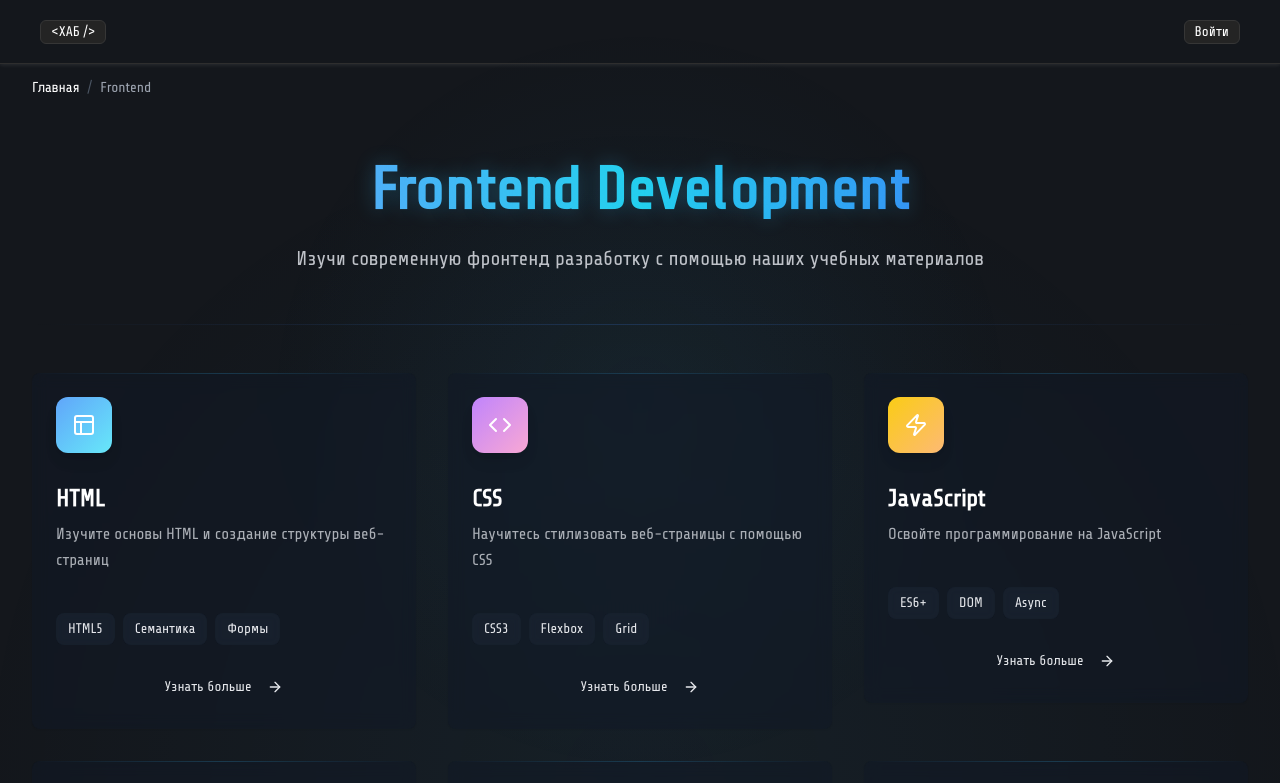
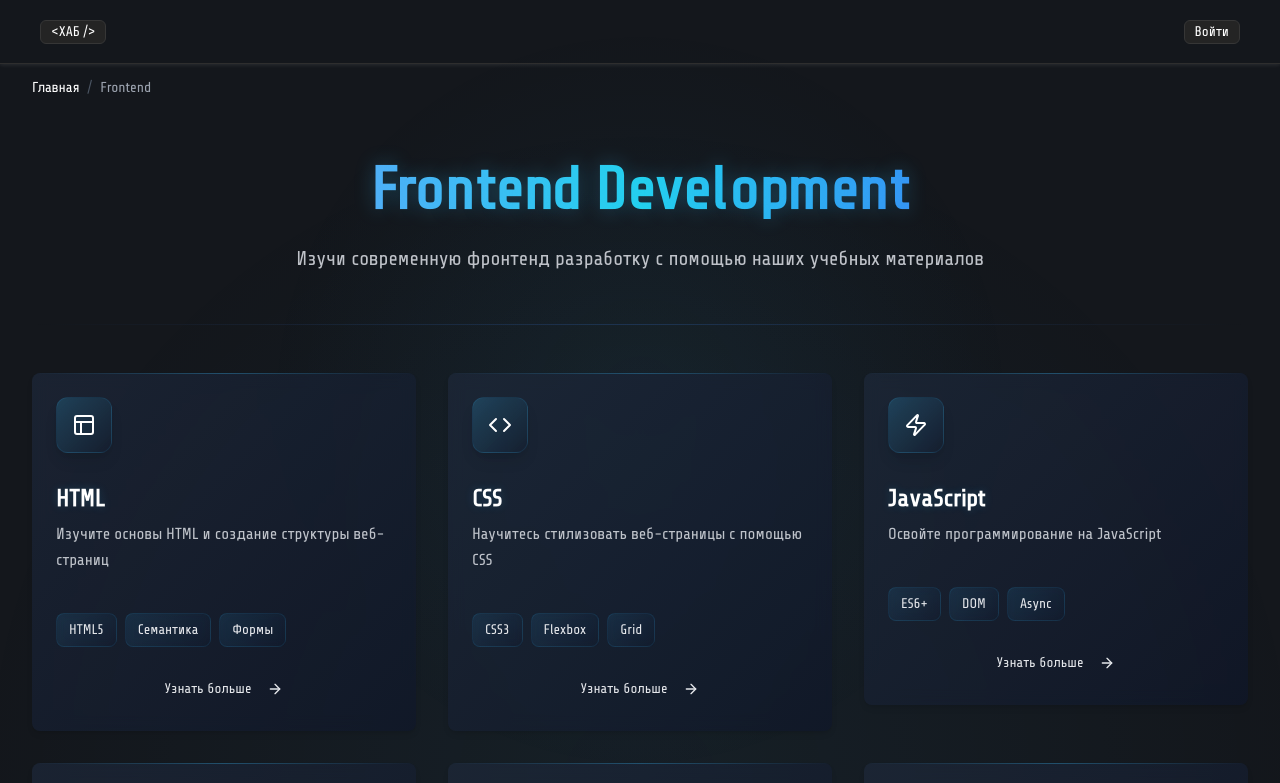
Before and after one commit to art-crazy/school-frontend, a React (Vite) app: page /frontend in a window 1280 px wide. Shown: the top 783 px of the page. Built offline with nearby package versions, Linux system fonts and the light colour scheme.

Commit message:
правки по ui

```diff
--- a/src/pages/Frontend/FrontendPage.module.scss
+++ b/src/pages/Frontend/FrontendPage.module.scss
@@ -45,10 +45,12 @@
 }
 
 .topicCard {
-  @apply cursor-pointer transition-all duration-300 hover:shadow-2xl hover:scale-[1.02] border border-gray-700/50 bg-gray-900/50 backdrop-blur-sm;
+  @apply cursor-pointer transition-all duration-300 hover:shadow-2xl hover:scale-[1.02] border border-gray-700/50;
   position: relative;
   overflow: hidden;
   backdrop-filter: blur(8px);
+  background: linear-gradient(135deg, rgba(30, 41, 59, 0.7), rgba(15, 23, 42, 0.7));
+  box-shadow: 0 4px 6px -1px rgba(0, 0, 0, 0.1), 0 2px 4px -1px rgba(0, 0, 0, 0.06);
 
   &::before {
     content: '';
@@ -57,12 +59,13 @@
     left: 0;
     right: 0;
     height: 1px;
-    background: linear-gradient(to right, transparent, rgba(56, 189, 248, 0.2), transparent);
+    background: linear-gradient(to right, transparent, rgba(56, 189, 248, 0.3), transparent);
   }
 
   &:hover {
-    border-color: rgba(56, 189, 248, 0.2);
-    box-shadow: 0 0 30px rgba(56, 189, 248, 0.05);
+    border-color: rgba(56, 189, 248, 0.3);
+    box-shadow: 0 0 30px rgba(56, 189, 248, 0.1);
+    background: linear-gradient(135deg, rgba(30, 41, 59, 0.8), rgba(15, 23, 42, 0.8));
   }
 }
 
@@ -70,12 +73,14 @@
   @apply w-14 h-14 rounded-xl mb-6 flex items-center justify-center text-white shadow-lg;
   position: relative;
   overflow: hidden;
+  background: linear-gradient(135deg, rgba(56, 189, 248, 0.2), rgba(15, 23, 42, 0.3));
+  border: 1px solid rgba(56, 189, 248, 0.1);
 
   &::after {
     content: '';
     position: absolute;
     inset: 0;
-    background: linear-gradient(45deg, transparent, rgba(255, 255, 255, 0.05), transparent);
+    background: linear-gradient(45deg, transparent, rgba(255, 255, 255, 0.1), transparent);
     transform: translateX(-100%);
     transition: transform 0.6s;
   }
@@ -87,10 +92,11 @@
 
 .cardTitle {
   @apply text-2xl font-semibold text-white mb-2;
+  text-shadow: 0 0 10px rgba(56, 189, 248, 0.2);
 }
 
 .cardDescription {
-  @apply text-base text-gray-300/80 leading-relaxed;
+  @apply text-base text-gray-300/90 leading-relaxed;
 }
 
 .tags {
@@ -98,11 +104,14 @@
 }
 
 .tag {
-  @apply px-3 py-1.5 text-sm bg-gray-800/50 text-gray-200 rounded-lg backdrop-blur-sm border border-gray-700/50;
+  @apply px-3 py-1.5 text-sm text-gray-200 rounded-lg backdrop-blur-sm;
+  background: linear-gradient(135deg, rgba(56, 189, 248, 0.1), rgba(15, 23, 42, 0.2));
+  border: 1px solid rgba(56, 189, 248, 0.1);
   transition: all 0.2s ease;
 
   &:hover {
-    @apply bg-gray-700/50 border-gray-600/50;
+    background: linear-gradient(135deg, rgba(56, 189, 248, 0.2), rgba(15, 23, 42, 0.3));
+    border-color: rgba(56, 189, 248, 0.2);
   }
 }
 
```
